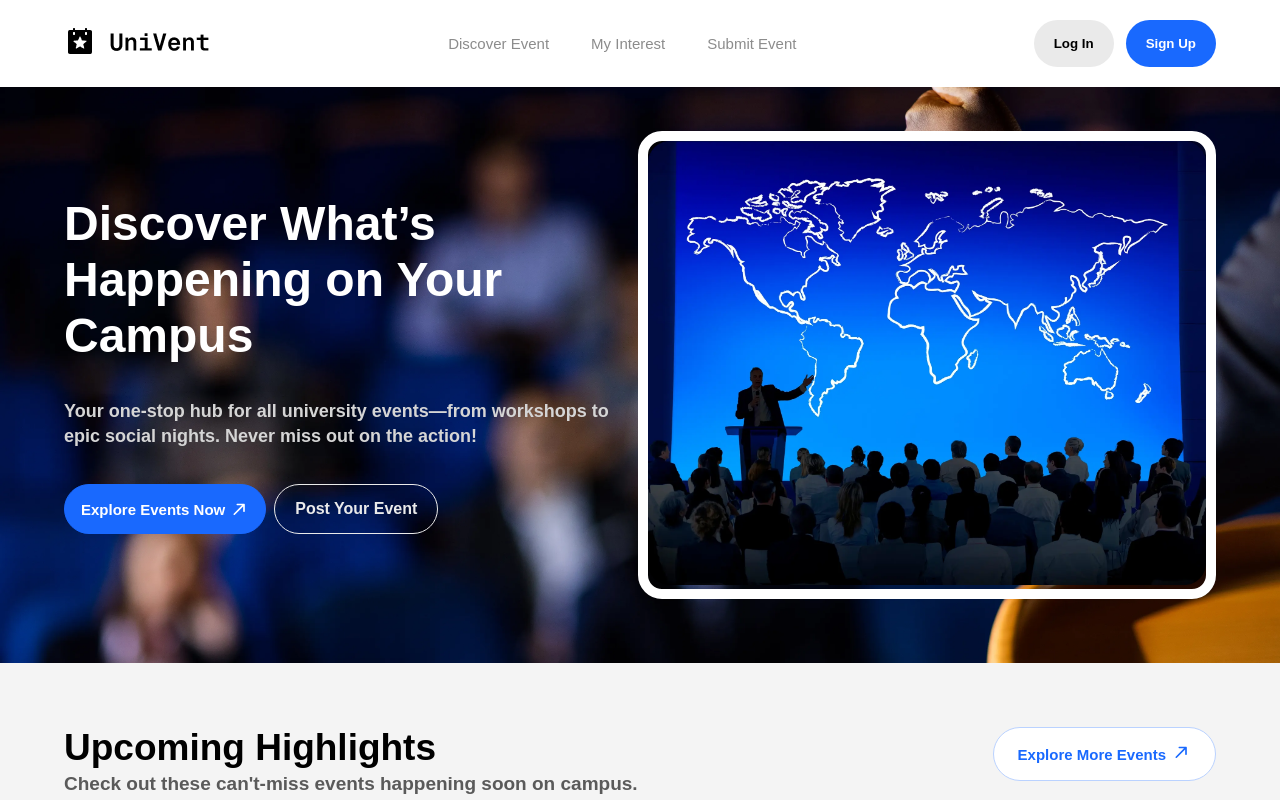
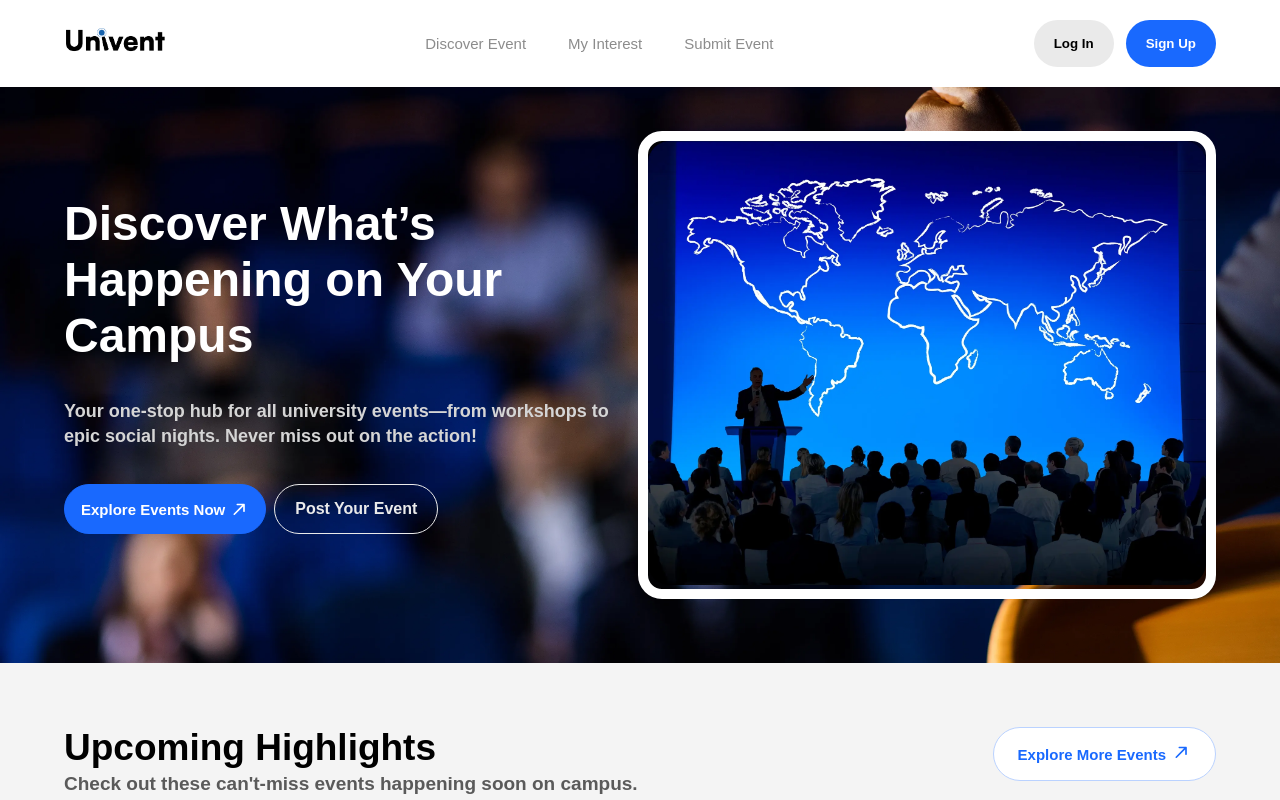
Before and after one commit to M0hamm0d/univent-event-application, a Vue app: page / in a window 1280 px wide. Built offline with nearby package versions, Linux system fonts and the light colour scheme; no server answers; the database is empty.

Commit message:
updated logo

```diff
--- a/index.html
+++ b/index.html
@@ -2,7 +2,7 @@
 <html lang="en">
   <head>
     <meta charset="UTF-8" />
-    <link rel="icon" href="/univent-calender.png" />
+    <link rel="icon" href="/whiteLogo.png" />
     <link rel="preconnect" href="https://ezpifvuigyedcqiofgrf.supabase.co" />
     <meta name="viewport" content="width=device-width, initial-scale=1.0" />
     <title>UniVent – Discover Campus Events</title>
--- a/src/App.vue
+++ b/src/App.vue
@@ -158,7 +158,7 @@ onUnmounted(() => {
       <div class="header">
         <RouterLink to="/">
           <div class="home-logo" @click="activeNav = ''">
-            <img loading="lazy" src="/univentLogo.png" alt="" width="147" height="32" />
+            <img loading="lazy" src="/blackLogo.png" alt="" width="" height="32" />
           </div>
         </RouterLink>
         <div class="home-nav">
--- a/src/components/FooterComponent.vue
+++ b/src/components/FooterComponent.vue
@@ -33,7 +33,7 @@ async function copyEmail() {
     <div class="footer-container">
       <div class="footer-main">
         <div class="footer-cta">
-          <span class="label">CONTACT US</span>
+          <img loading="lazy" src="/whiteLogo.png" alt="" width="" height="32" />
           <h2 class="cta-heading">
             Let’s Make Your <br />
             <span>Event Happen.</span>
```
Also changed, not shown: public/blackLogo.png (added), public/whiteLogo.png (added).
